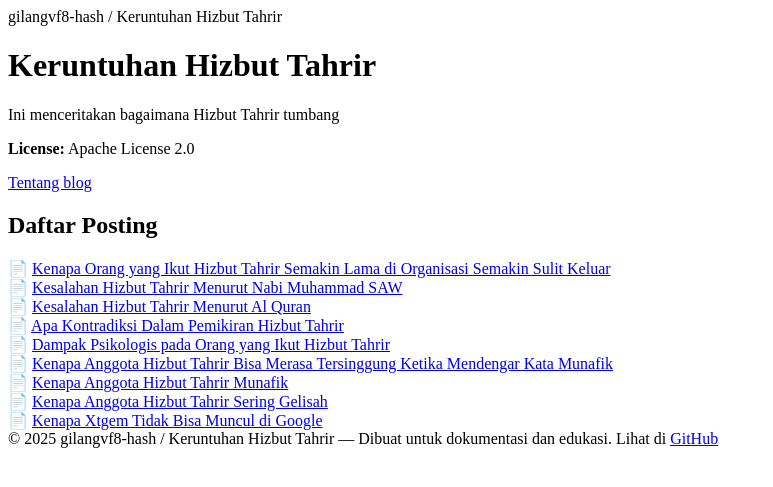
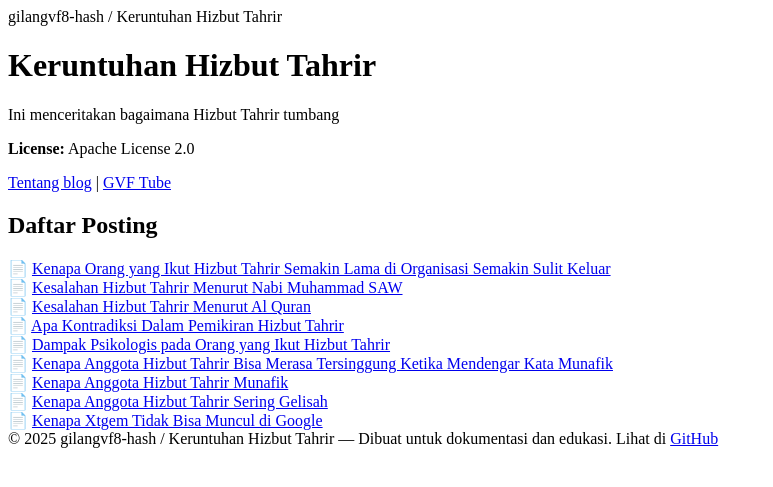
Before and after one commit to gilangvf8-hash/gilangvf8-hash.github.io, a Jekyll site: the page built from index.md, in a window 1280 px wide. Shown: the top 487 px of the page, without its empty margins (0-773 px from the left). Built offline with Jekyll 4.4.1, drawn with Linux system fonts in a browser that asks for light colours.

Commit message:
Update header.html

```diff
--- a/_includes/header.html
+++ b/_includes/header.html
@@ -7,5 +7,5 @@
       <h1>Keruntuhan Hizbut Tahrir</h1>
       <p>Ini menceritakan bagaimana Hizbut Tahrir tumbang</p>
       <p><strong>License:</strong> Apache License 2.0</p>
-      <p><a href="https://gilangvf8-hash.github.io/about.html">Tentang blog</a></p>
+      <p><a href="https://gilangvf8-hash.github.io/about.html">Tentang blog</a> | <a href="https://gilangvf8-hash.github.io/gvftube.html">GVF Tube</a></p>
     </div>
```
